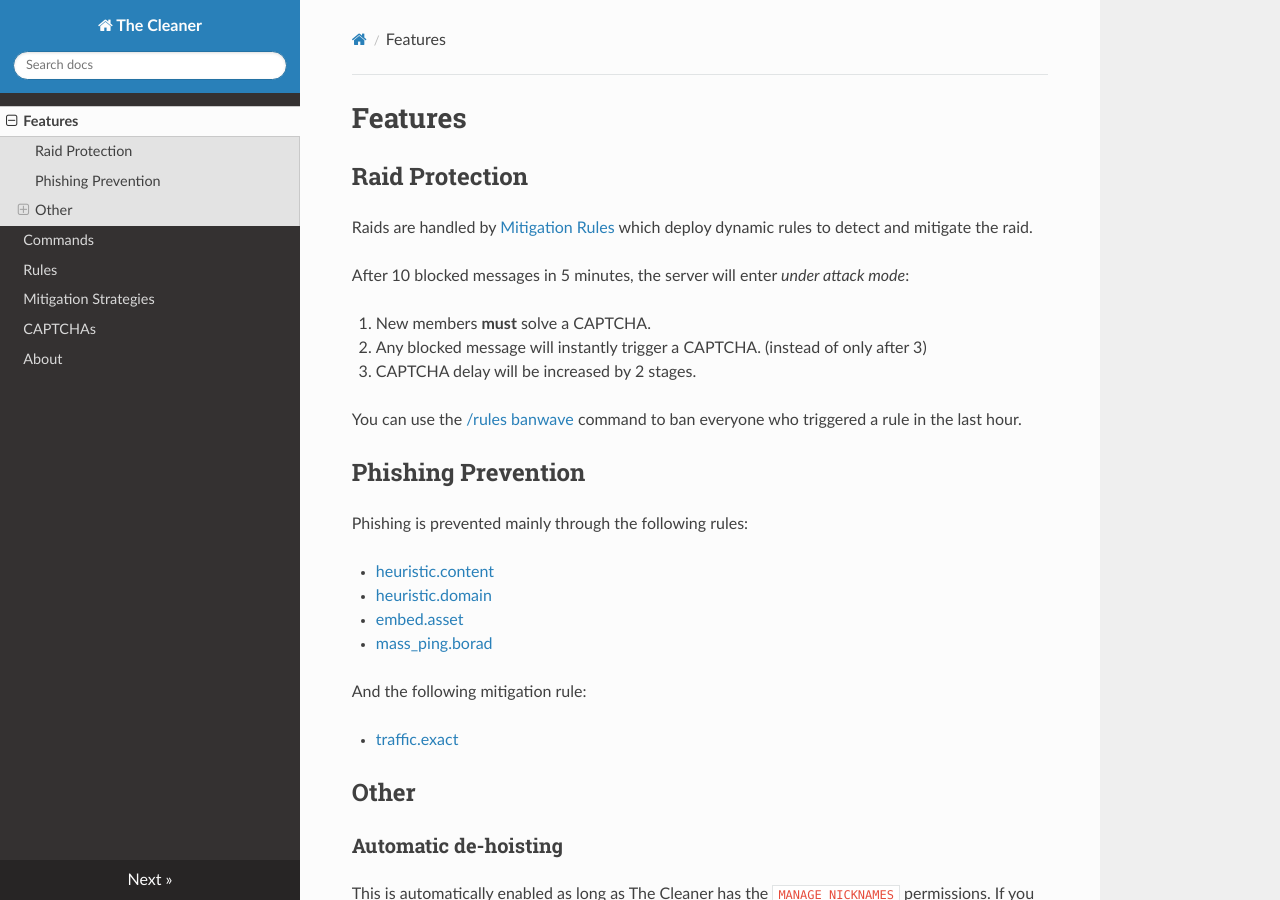
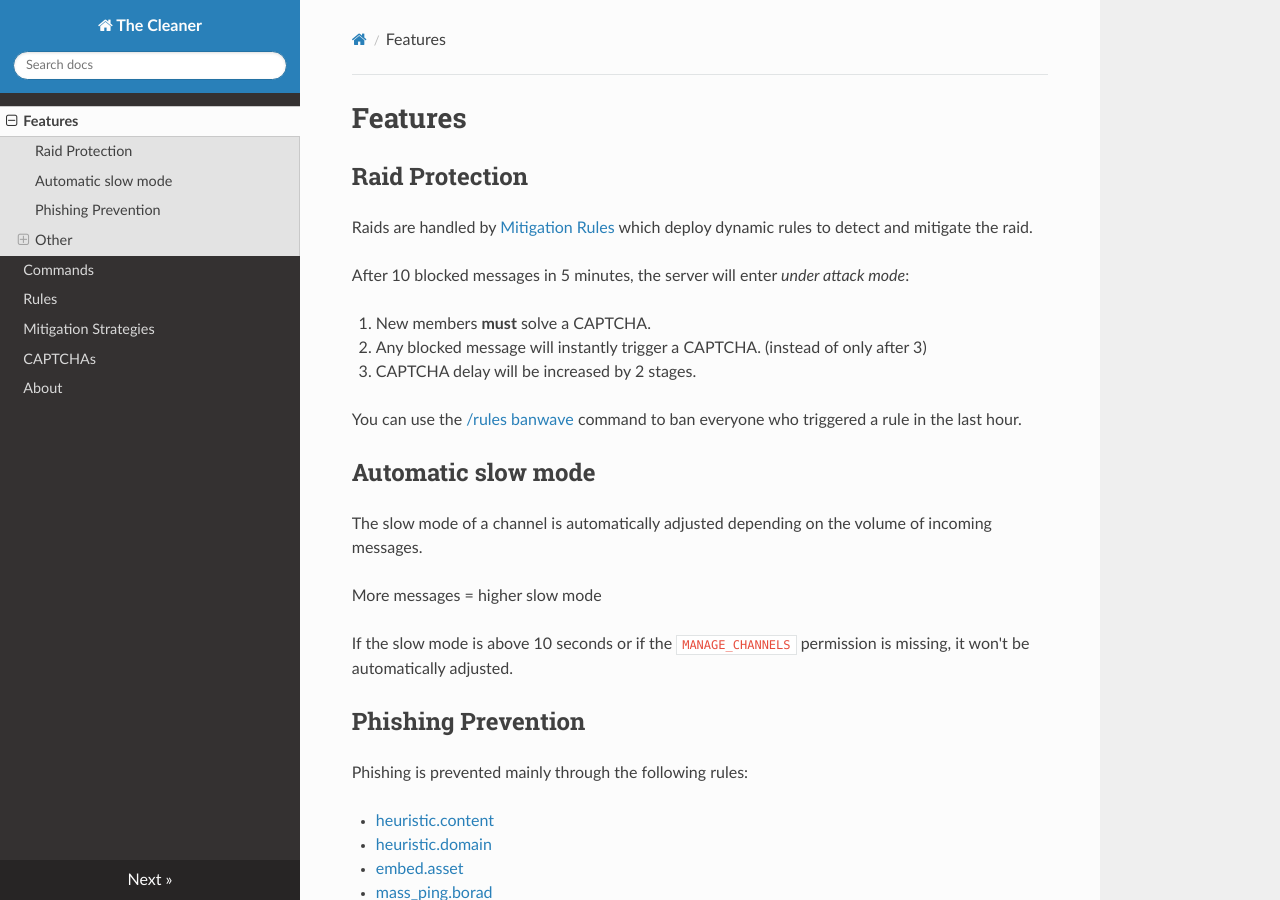
Before and after one commit to cleaner-bot/website, an MkDocs documentation site: the page built from docs/features.md, in a window 1280 px wide and 900 px high. Built offline with MkDocs 1.6.1, drawn with Linux system fonts in a browser that asks for light colours; nearby versions of some CDN libraries.

Commit message:
docs: add auto slowmode section

```diff
--- a/docs/features.md
+++ b/docs/features.md
@@ -13,6 +13,15 @@ After 10 blocked messages in 5 minutes, the server will enter *under attack mode
 
 
 You can use the [/rules banwave](commands.md#rules-banwave) command to ban everyone who triggered a rule in the last hour.
+
+## Automatic slow mode
+
+The slow mode of a channel is automatically adjusted depending on the volume of incoming messages.
+
+More messages = higher slow mode
+
+If the slow mode is above 10 seconds or if the `MANAGE_CHANNELS` permission is missing, it won't be automatically adjusted.
+
 
 
 ## Phishing Prevention
```
